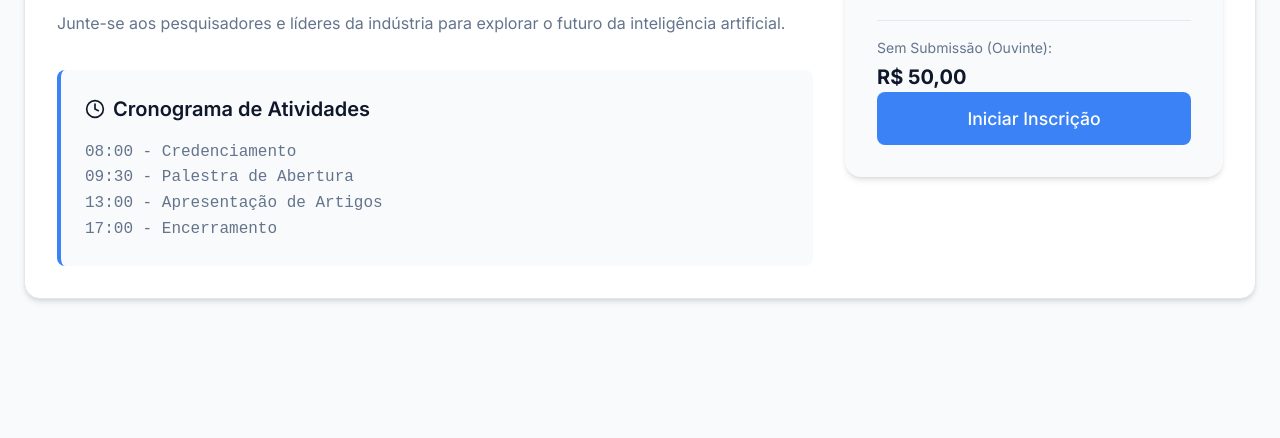
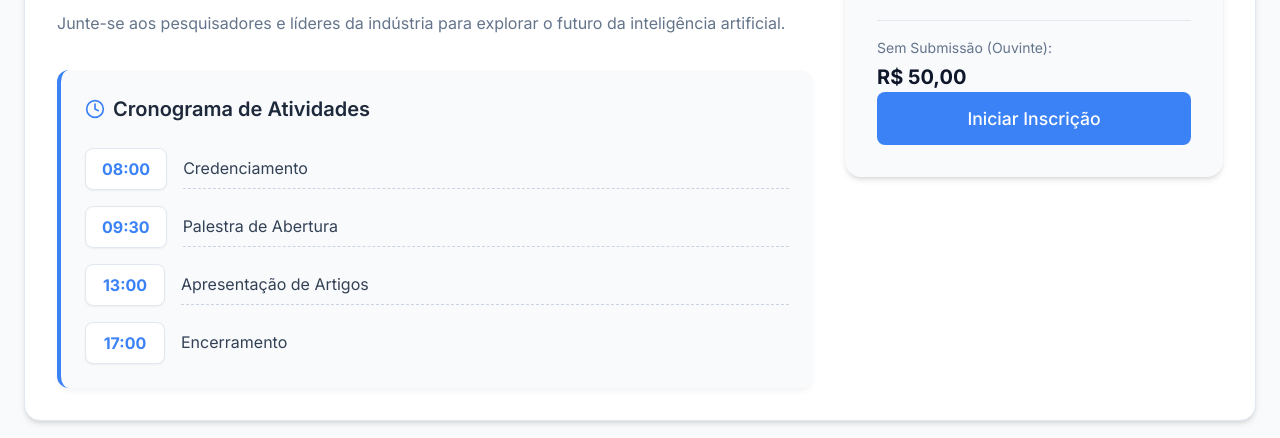
Before and after one commit to giovaniazevedo23/Semafis, a React (Vite) app: page /evento/1 in a window 1280 px wide. Shown: the part 779-1217 px from the top of the page. Before the commit the page ends 1174 px from the top, so only its background shows below. Built offline with nearby package versions, Linux system fonts and the light colour scheme; no server answers; the database is empty; the HTML template or start-up script is replaced by a standard one; what @mercadopago/sdk-react would draw is missing.

Commit message:
feat: redesign event schedule as a beautiful timeline instead of monospace text

```diff
--- a/src/pages/EventDetails.jsx
+++ b/src/pages/EventDetails.jsx
@@ -55,13 +55,43 @@ export function EventDetails({ events }) {
             </p>
 
             {event.schedule && (
-              <div style={{ backgroundColor: '#f8fafc', padding: '1.5rem', borderRadius: '8px', borderLeft: '4px solid var(--accent-primary)' }}>
-                <h3 style={{ fontSize: '1.25rem', marginBottom: '1rem', display: 'flex', alignItems: 'center', gap: '8px' }}>
-                  <Clock size={20} /> Cronograma de Atividades
+              <div style={{ backgroundColor: '#f8fafc', padding: '1.5rem', borderRadius: '12px', borderLeft: '4px solid var(--accent-primary)', boxShadow: '0 4px 6px -1px rgba(0, 0, 0, 0.05)' }}>
+                <h3 style={{ fontSize: '1.25rem', marginBottom: '1.5rem', display: 'flex', alignItems: 'center', gap: '8px', color: '#1e293b' }}>
+                  <Clock size={20} color="var(--accent-primary)" /> Cronograma de Atividades
                 </h3>
-                <p style={{ whiteSpace: 'pre-line', lineHeight: '1.6', fontFamily: 'monospace', fontSize: '1rem' }}>
-                  {event.schedule}
-                </p>
+                <div style={{ display: 'flex', flexDirection: 'column', gap: '1rem' }}>
+                  {event.schedule.split('\n').filter(line => line.trim() !== '').map((line, idx) => {
+                    const parts = line.split('-');
+                    const time = parts[0]?.trim();
+                    const title = parts.slice(1).join('-')?.trim() || line.trim();
+                    return (
+                      <div key={idx} style={{ display: 'flex', alignItems: 'flex-start', gap: '1rem' }}>
+                        <div style={{
+                          backgroundColor: 'white',
+                          padding: '0.5rem 1rem',
+                          borderRadius: '8px',
+                          fontWeight: 'bold',
+                          color: 'var(--accent-primary)',
+                          minWidth: '80px',
+                          textAlign: 'center',
+                          border: '1px solid #e2e8f0',
+                          boxShadow: '0 1px 2px rgba(0,0,0,0.05)'
+                        }}>
+                          {time || '--:--'}
+                        </div>
+                        <div style={{
+                          padding: '0.5rem 0',
+                          color: '#334155',
+                          fontSize: '1rem',
+                          flex: 1,
+                          borderBottom: idx !== event.schedule.split('\n').filter(l => l.trim() !== '').length - 1 ? '1px dashed #cbd5e1' : 'none'
+                        }}>
+                          {parts.length > 1 ? title : time}
+                        </div>
+                      </div>
+                    );
+                  })}
+                </div>
               </div>
             )}
           </div>
```
